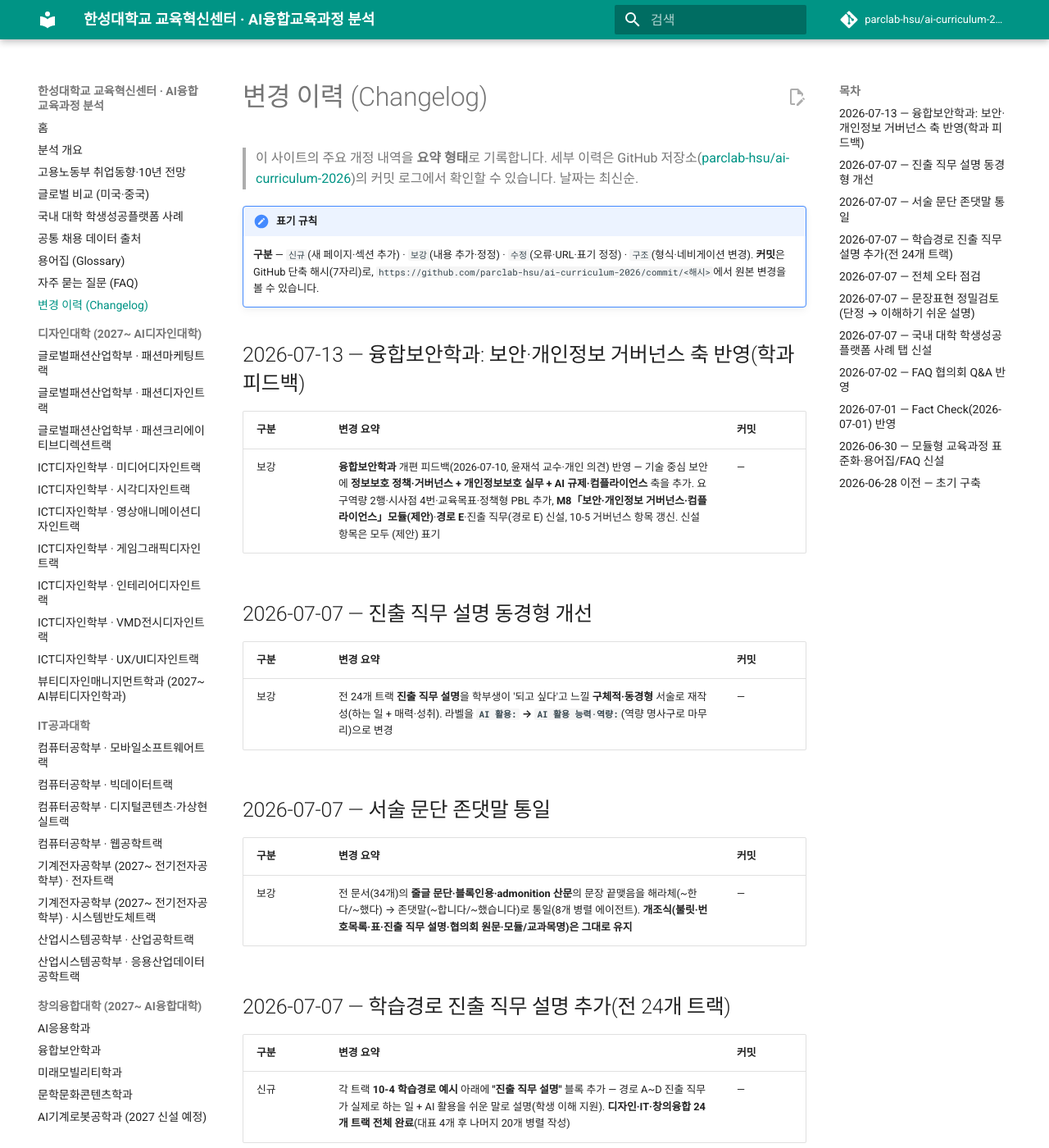
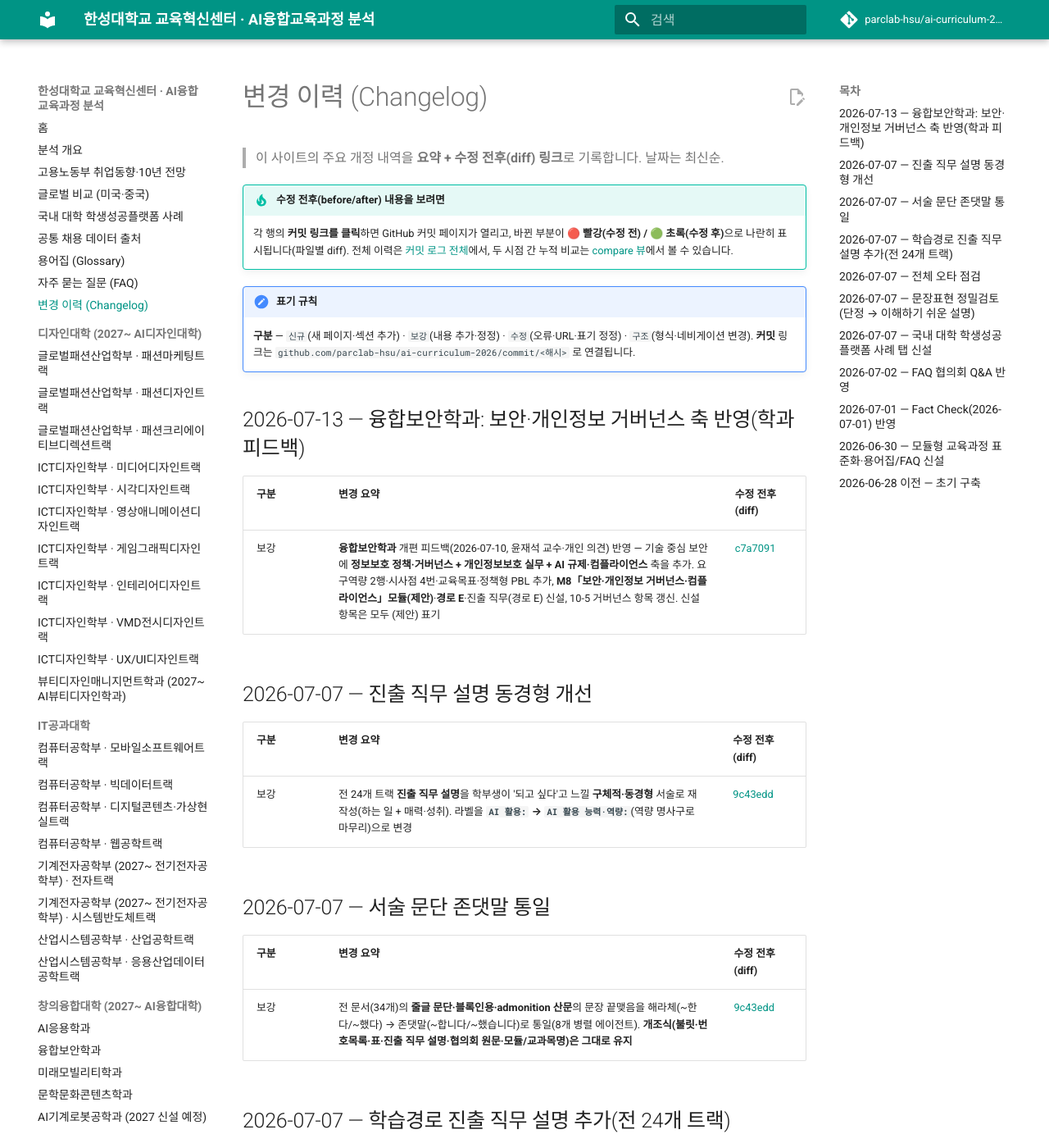
Before and after one commit to parclab-hsu/ai-curriculum-2026, an MkDocs documentation site: the page built from docs/changelog.md, in a window 1280 px wide and 1400 px high. Shown: the whole window at 82% size. Built offline with MkDocs 1.6.1 and Material for MkDocs 9.7.7, drawn with Linux system fonts in a browser that asks for light colours; comment, search, counter and statistics services are not loaded; some of the changed text lies outside the part shown.

Commit message:
변경 이력: 각 항목에 수정 전후(diff) 커밋 링크 연결
- 모든 커밋 해시를 GitHub 커밋 diff 링크로 변경(클릭 시 빨강/초록 전후 표시)
- '수정 전후 보는 법' 안내 admonition 추가, compare 뷰 링크 포함
- '커밋' 열을 '수정 전후(diff)' 열로 명확화

Co-Authored-By: Claude Opus 4.8 (1M context) <noreply@anthropic.com>

```diff
--- a/docs/changelog.md
+++ b/docs/changelog.md
@@ -1,91 +1,94 @@
 # 변경 이력 (Changelog)
 
-> 이 사이트의 주요 개정 내역을 **요약 형태**로 기록합니다. 세부 이력은 GitHub 저장소([parclab-hsu/ai-curriculum-2026](https://github.com/parclab-hsu/ai-curriculum-2026/commits/main))의 커밋 로그에서 확인할 수 있습니다. 날짜는 최신순.
+> 이 사이트의 주요 개정 내역을 **요약 + 수정 전후(diff) 링크**로 기록합니다. 날짜는 최신순.
+
+!!! tip "수정 전후(before/after) 내용을 보려면"
+    각 행의 **커밋 링크를 클릭**하면 GitHub 커밋 페이지가 열리고, 바뀐 부분이 **🔴 빨강(수정 전) / 🟢 초록(수정 후)**으로 나란히 표시됩니다(파일별 diff). 전체 이력은 [커밋 로그 전체](https://github.com/parclab-hsu/ai-curriculum-2026/commits/main)에서, 두 시점 간 누적 비교는 [compare 뷰](https://github.com/parclab-hsu/ai-curriculum-2026/compare)에서 볼 수 있습니다.
 
 !!! note "표기 규칙"
-    **구분** — `신규`(새 페이지·섹션 추가) · `보강`(내용 추가·정정) · `수정`(오류·URL·표기 정정) · `구조`(형식·네비게이션 변경). **커밋**은 GitHub 단축 해시(7자리)로, `https://github.com/parclab-hsu/ai-curriculum-2026/commit/<해시>`에서 원본 변경을 볼 수 있습니다.
+    **구분** — `신규`(새 페이지·섹션 추가) · `보강`(내용 추가·정정) · `수정`(오류·URL·표기 정정) · `구조`(형식·네비게이션 변경). **커밋** 링크는 `github.com/parclab-hsu/ai-curriculum-2026/commit/<해시>` 로 연결됩니다.
 
 ## 2026-07-13 — 융합보안학과: 보안·개인정보 거버넌스 축 반영(학과 피드백)
 
-| 구분 | 변경 요약 | 커밋 |
+| 구분 | 변경 요약 | 수정 전후(diff) |
 |---|---|---|
-| 보강 | **융합보안학과** 개편 피드백(2026-07-10, 윤재석 교수·개인 의견) 반영 — 기술 중심 보안에 **정보보호 정책·거버넌스 + 개인정보보호 실무 + AI 규제·컴플라이언스** 축을 추가. 요구역량 2행·시사점 4번·교육목표·정책형 PBL 추가, **M8「보안·개인정보 거버넌스·컴플라이언스」모듈(제안)**·**경로 E**·진출 직무(경로 E) 신설, 10-5 거버넌스 항목 갱신. 신설 항목은 모두 (제안) 표기 | — |
+| 보강 | **융합보안학과** 개편 피드백(2026-07-10, 윤재석 교수·개인 의견) 반영 — 기술 중심 보안에 **정보보호 정책·거버넌스 + 개인정보보호 실무 + AI 규제·컴플라이언스** 축을 추가. 요구역량 2행·시사점 4번·교육목표·정책형 PBL 추가, **M8「보안·개인정보 거버넌스·컴플라이언스」모듈(제안)**·**경로 E**·진출 직무(경로 E) 신설, 10-5 거버넌스 항목 갱신. 신설 항목은 모두 (제안) 표기 | [c7a7091](https://github.com/parclab-hsu/ai-curriculum-2026/commit/c7a7091) |
 
 ## 2026-07-07 — 진출 직무 설명 동경형 개선
 
-| 구분 | 변경 요약 | 커밋 |
+| 구분 | 변경 요약 | 수정 전후(diff) |
 |---|---|---|
-| 보강 | 전 24개 트랙 **진출 직무 설명**을 학부생이 '되고 싶다'고 느낄 **구체적·동경형** 서술로 재작성(하는 일 + 매력·성취). 라벨을 **`AI 활용:` → `AI 활용 능력·역량:`**(역량 명사구로 마무리)으로 변경 | — |
+| 보강 | 전 24개 트랙 **진출 직무 설명**을 학부생이 '되고 싶다'고 느낄 **구체적·동경형** 서술로 재작성(하는 일 + 매력·성취). 라벨을 **`AI 활용:` → `AI 활용 능력·역량:`**(역량 명사구로 마무리)으로 변경 | [9c43edd](https://github.com/parclab-hsu/ai-curriculum-2026/commit/9c43edd) |
 
 ## 2026-07-07 — 서술 문단 존댓말 통일
 
-| 구분 | 변경 요약 | 커밋 |
+| 구분 | 변경 요약 | 수정 전후(diff) |
 |---|---|---|
-| 보강 | 전 문서(34개)의 **줄글 문단·블록인용·admonition 산문**의 문장 끝맺음을 해라체(~한다/~했다) → 존댓말(~합니다/~했습니다)로 통일(8개 병렬 에이전트). **개조식(불릿·번호목록·표·진출 직무 설명·협의회 원문·모듈/교과목명)은 그대로 유지** | — |
+| 보강 | 전 문서(34개)의 **줄글 문단·블록인용·admonition 산문**의 문장 끝맺음을 해라체(~한다/~했다) → 존댓말(~합니다/~했습니다)로 통일(8개 병렬 에이전트). **개조식(불릿·번호목록·표·진출 직무 설명·협의회 원문·모듈/교과목명)은 그대로 유지** | [9c43edd](https://github.com/parclab-hsu/ai-curriculum-2026/commit/9c43edd) |
 
 ## 2026-07-07 — 학습경로 진출 직무 설명 추가(전 24개 트랙)
 
-| 구분 | 변경 요약 | 커밋 |
+| 구분 | 변경 요약 | 수정 전후(diff) |
 |---|---|---|
-| 신규 | 각 트랙 **10-4 학습경로 예시** 아래에 **"진출 직무 설명"** 블록 추가 — 경로 A~D 진출 직무가 실제로 하는 일 + AI 활용을 쉬운 말로 설명(학생 이해 지원). **디자인·IT·창의융합 24개 트랙 전체 완료**(대표 4개 후 나머지 20개 병렬 작성) | — |
+| 신규 | 각 트랙 **10-4 학습경로 예시** 아래에 **"진출 직무 설명"** 블록 추가 — 경로 A~D 진출 직무가 실제로 하는 일 + AI 활용을 쉬운 말로 설명(학생 이해 지원). **디자인·IT·창의융합 24개 트랙 전체 완료**(대표 4개 후 나머지 20개 병렬 작성) | [e77fec2](https://github.com/parclab-hsu/ai-curriculum-2026/commit/e77fec2) · [5780919](https://github.com/parclab-hsu/ai-curriculum-2026/commit/5780919) |
 
 ## 2026-07-07 — 전체 오타 점검
 
-| 구분 | 변경 요약 | 커밋 |
+| 구분 | 변경 요약 | 수정 전후(diff) |
 |---|---|---|
-| 수정 | **34개 문서 전체 오타 점검**(병렬 교정). 실제 오타 2건 수정 — `faq.md` 역량(주제, ~~상과~~→**성과**), `30%~~이상~~`→`30% 이상`. 나머지 문서는 오탈자·깨진 마크다운 없음 | — |
-| — | 표기 편차(컴퓨터비젼·패션비지니스·워크샵·자율주행시스템응용 등)는 **공식 교과목명**이라 임의 교정하지 않음(공식 카탈로그 확인 필요 시 별도) | — |
+| 수정 | **34개 문서 전체 오타 점검**(병렬 교정). 실제 오타 2건 수정 — `faq.md` 역량(주제, ~~상과~~→**성과**), `30%~~이상~~`→`30% 이상`. 나머지 문서는 오탈자·깨진 마크다운 없음 | [bf86037](https://github.com/parclab-hsu/ai-curriculum-2026/commit/bf86037) |
+| — | 표기 편차(컴퓨터비젼·패션비지니스·워크샵·자율주행시스템응용 등)는 **공식 교과목명**이라 임의 교정하지 않음(공식 카탈로그 확인 필요 시 별도) | [bf86037](https://github.com/parclab-hsu/ai-curriculum-2026/commit/bf86037) |
 
 ## 2026-07-07 — 문장표현 정밀검토(단정 → 이해하기 쉬운 설명)
 
-| 구분 | 변경 요약 | 커밋 |
+| 구분 | 변경 요약 | 수정 전후(diff) |
 |---|---|---|
-| 보강 | **통합 검증·문장표현 보고서(2026-07-07) 반영** — 근거로 검증된 것처럼 읽히는 단정 표현을 사실/해석/제안으로 구분해 완화. `입증·정확히·필수화·정조준·폭발적·검증됩니다·방향성 프레이밍` → `확인된다·관련성이 높다·권장한다·볼 수 있다`로 순화 | — |
-| 보강 | 핵심 문장 14곳 수정 — 홈(첫 화면 요약 2문장 분리)·분석 개요(핵심 결론·주의문·조직 정렬)·고용전망·글로벌 비교·국내 사례·AI응용/미래모빌리티/빅데이터/웹공학 트랙·FAQ 2곳(띄어쓰기·행정 문체) | — |
+| 보강 | **통합 검증·문장표현 보고서(2026-07-07) 반영** — 근거로 검증된 것처럼 읽히는 단정 표현을 사실/해석/제안으로 구분해 완화. `입증·정확히·필수화·정조준·폭발적·검증됩니다·방향성 프레이밍` → `확인된다·관련성이 높다·권장한다·볼 수 있다`로 순화 | [3cc210d](https://github.com/parclab-hsu/ai-curriculum-2026/commit/3cc210d) |
+| 보강 | 핵심 문장 14곳 수정 — 홈(첫 화면 요약 2문장 분리)·분석 개요(핵심 결론·주의문·조직 정렬)·고용전망·글로벌 비교·국내 사례·AI응용/미래모빌리티/빅데이터/웹공학 트랙·FAQ 2곳(띄어쓰기·행정 문체) | [3cc210d](https://github.com/parclab-hsu/ai-curriculum-2026/commit/3cc210d) |
 
 ## 2026-07-07 — 국내 대학 학생성공플랫폼 사례 탭 신설
 
-| 구분 | 변경 요약 | 커밋 |
+| 구분 | 변경 요약 | 수정 전후(diff) |
 |---|---|---|
-| 신규 | **「국내 대학 학생성공플랫폼 사례」 페이지 추가** — (주)다인리더스 AI 커리어패스 분석(소개자료 `AI_Career_Data.pdf` 6매 판독), 8개 대학 도입 사례, 유사·경쟁 플랫폼(유비온 코스모스·자체구축형·잡플렉스) 지형 | `471519f` |
-| 신규 | **6장 한성대학교 AX교육과정 시사점과 방향** + **6-1 교육과정 콘텐츠 ↔ 학생성공플랫폼 KPI 매핑표** 추가 | `471519f` |
-| 구조 | 네비게이션에 새 탭 등록(*글로벌 비교* 다음), `index.md`·`overview.md` 8장에 상호 링크 추가 | `471519f` |
-| 보강 | 강원대 HIGH를 **Haeram In Growth Hub 인재양성통합시스템**으로 정정, 독립 확인 반영 | `d6ffa55` |
-| 수정 | 강원대 HIGH URL 정정(`hight` → `high.kangwon.ac.kr`) | `4ea9e19` |
-| 보강 | **8개 도입 사례 전부 확인원·URL 반영** — 경동대 온사람인재통합관리시스템·서원대 SEMS+ 공식 포털 실재 확인, 인천 MODU-IN(모두인) 인천 I-RISE 통합 플랫폼(다인리더스 구축) 언론 확인 | `1e8554f` |
-| 보강 | **4장 도입 사례 표에 시스템 화면 스크린샷 열 추가**(6곳: CIEAT·THE조아·SEMS+·HIGH·온사람·PAMS 직접 캡처, ALPS·MODU-IN은 로그인/미공개로 표기) | — |
+| 신규 | **「국내 대학 학생성공플랫폼 사례」 페이지 추가** — (주)다인리더스 AI 커리어패스 분석(소개자료 `AI_Career_Data.pdf` 6매 판독), 8개 대학 도입 사례, 유사·경쟁 플랫폼(유비온 코스모스·자체구축형·잡플렉스) 지형 | [471519f](https://github.com/parclab-hsu/ai-curriculum-2026/commit/471519f) |
+| 신규 | **6장 한성대학교 AX교육과정 시사점과 방향** + **6-1 교육과정 콘텐츠 ↔ 학생성공플랫폼 KPI 매핑표** 추가 | [471519f](https://github.com/parclab-hsu/ai-curriculum-2026/commit/471519f) |
+| 구조 | 네비게이션에 새 탭 등록(*글로벌 비교* 다음), `index.md`·`overview.md` 8장에 상호 링크 추가 | [471519f](https://github.com/parclab-hsu/ai-curriculum-2026/commit/471519f) |
+| 보강 | 강원대 HIGH를 **Haeram In Growth Hub 인재양성통합시스템**으로 정정, 독립 확인 반영 | [d6ffa55](https://github.com/parclab-hsu/ai-curriculum-2026/commit/d6ffa55) |
+| 수정 | 강원대 HIGH URL 정정(`hight` → `high.kangwon.ac.kr`) | [4ea9e19](https://github.com/parclab-hsu/ai-curriculum-2026/commit/4ea9e19) |
+| 보강 | **8개 도입 사례 전부 확인원·URL 반영** — 경동대 온사람인재통합관리시스템·서원대 SEMS+ 공식 포털 실재 확인, 인천 MODU-IN(모두인) 인천 I-RISE 통합 플랫폼(다인리더스 구축) 언론 확인 | [1e8554f](https://github.com/parclab-hsu/ai-curriculum-2026/commit/1e8554f) |
+| 보강 | **4장 도입 사례 표에 시스템 화면 스크린샷 열 추가**(6곳: CIEAT·THE조아·SEMS+·HIGH·온사람·PAMS 직접 캡처, ALPS·MODU-IN은 로그인/미공개로 표기) | [fefa166](https://github.com/parclab-hsu/ai-curriculum-2026/commit/fefa166) |
 
 ## 2026-07-02 — FAQ 협의회 Q&A 반영
 
-| 구분 | 변경 요약 | 커밋 |
+| 구분 | 변경 요약 | 수정 전후(diff) |
 |---|---|---|
-| 보강 | 2026 개편 1차 협의회 질의·응답을 FAQ에 추가 후 **원문 전문으로 교체**(교육혁신지원센터) | `b54684c`·`c82168f` |
+| 보강 | 2026 개편 1차 협의회 질의·응답을 FAQ에 추가 후 **원문 전문으로 교체**(교육혁신지원센터) | [b54684c](https://github.com/parclab-hsu/ai-curriculum-2026/commit/b54684c) · [c82168f](https://github.com/parclab-hsu/ai-curriculum-2026/commit/c82168f) |
 
 ## 2026-07-01 — Fact Check(2026-07-01) 반영
 
-| 구분 | 변경 요약 | 커밋 |
+| 구분 | 변경 요약 | 수정 전후(diff) |
 |---|---|---|
-| 보강 | Fact Check 보고서 반영 — **수치 정의·출처 정확성 보강**(reported/estimated 구분, 광의/좁은 정의 시장 구분) | `9ec47ff` |
-| 보강 | 모듈 **공식/제안/미정 열 분리**, 전 트랙 공통 **AI 코어·거버넌스** 보완, 채용 스냅샷·도구 기준일 명시 | `cdf1add` |
-| 보강 | `overview` 주요 참고 출처(1차·준1차, Fact Check 검증) 섹션 추가 | `c859d9c` |
+| 보강 | Fact Check 보고서 반영 — **수치 정의·출처 정확성 보강**(reported/estimated 구분, 광의/좁은 정의 시장 구분) | [9ec47ff](https://github.com/parclab-hsu/ai-curriculum-2026/commit/9ec47ff) |
+| 보강 | 모듈 **공식/제안/미정 열 분리**, 전 트랙 공통 **AI 코어·거버넌스** 보완, 채용 스냅샷·도구 기준일 명시 | [cdf1add](https://github.com/parclab-hsu/ai-curriculum-2026/commit/cdf1add) |
+| 보강 | `overview` 주요 참고 출처(1차·준1차, Fact Check 검증) 섹션 추가 | [c859d9c](https://github.com/parclab-hsu/ai-curriculum-2026/commit/c859d9c) |
 
 ## 2026-06-30 — 모듈형 교육과정 표준화·용어집/FAQ 신설
 
-| 구분 | 변경 요약 | 커밋 |
+| 구분 | 변경 요약 | 수정 전후(diff) |
 |---|---|---|
-| 신규 | **용어집(Glossary)·FAQ 페이지 신설** | `14e0069` |
-| 구조 | 전 트랙 모듈형 전공교육과정을 **공식 가이드 표 형식(M1~Mn)으로 통일**(23개 트랙) | `4e88620` |
-| 보강 | 전 트랙에 **10-5 상위 수준 보완 권고** 추가(23개 트랙) | `34d1def` |
-| 보강 | 후속 검토서(높음/중간/즉시) 반영 — 전 학과 추가 보강안 | `8b92c0e`·`39f4888` |
+| 신규 | **용어집(Glossary)·FAQ 페이지 신설** | [14e0069](https://github.com/parclab-hsu/ai-curriculum-2026/commit/14e0069) |
+| 구조 | 전 트랙 모듈형 전공교육과정을 **공식 가이드 표 형식(M1~Mn)으로 통일**(23개 트랙) | [4e88620](https://github.com/parclab-hsu/ai-curriculum-2026/commit/4e88620) |
+| 보강 | 전 트랙에 **10-5 상위 수준 보완 권고** 추가(23개 트랙) | [34d1def](https://github.com/parclab-hsu/ai-curriculum-2026/commit/34d1def) |
+| 보강 | 후속 검토서(높음/중간/즉시) 반영 — 전 학과 추가 보강안 | [8b92c0e](https://github.com/parclab-hsu/ai-curriculum-2026/commit/8b92c0e) · [39f4888](https://github.com/parclab-hsu/ai-curriculum-2026/commit/39f4888) |
 
 ## 2026-06-28 이전 — 초기 구축
 
-| 구분 | 변경 요약 | 커밋 |
+| 구분 | 변경 요약 | 수정 전후(diff) |
 |---|---|---|
-| 구조 | 모듈 다이어그램 강화 — 1~4학년 로드맵 + 모듈-역량 매핑(23개 트랙) | `d28da73` |
-| 신규 | 24개 트랙·학과별 분석 문서(섹션 1~10) 및 거시 분석(개요·고용전망·글로벌 비교) 초기 구축 | — |
+| 구조 | 모듈 다이어그램 강화 — 1~4학년 로드맵 + 모듈-역량 매핑(23개 트랙) | [d28da73](https://github.com/parclab-hsu/ai-curriculum-2026/commit/d28da73) |
+| 신규 | 24개 트랙·학과별 분석 문서(섹션 1~10) 및 거시 분석(개요·고용전망·글로벌 비교) 초기 구축 | [커밋 로그](https://github.com/parclab-hsu/ai-curriculum-2026/commits/main) |
 
 !!! info "버전 관리 원칙"
-    - 콘텐츠 변경은 **의미 단위로 커밋**하고, 커밋 메시지 첫 줄에 변경 요지를 남긴다(이 페이지의 '변경 요약'과 대응).
-    - 수치·URL·기관명 등 **사실 관계 정정**은 `수정`으로 분류하고, 가능한 한 정정 근거(출처·확인일)를 해당 페이지 본문에 함께 남긴다.
-    - 마일스톤(새 탭·대규모 보강) 완료 시 이 페이지 상단에 날짜 블록을 추가한다.
+    - 콘텐츠 변경은 **의미 단위로 커밋**하고, 커밋 메시지 첫 줄에 변경 요지를 남깁니다(이 페이지의 '변경 요약'과 대응).
+    - 수치·URL·기관명 등 **사실 관계 정정**은 `수정`으로 분류하고, 가능한 한 정정 근거(출처·확인일)를 해당 페이지 본문에 함께 남깁니다.
+    - 마일스톤(새 탭·대규모 보강) 완료 시 이 페이지 상단에 날짜 블록과 **커밋 diff 링크**를 함께 추가합니다.
```
